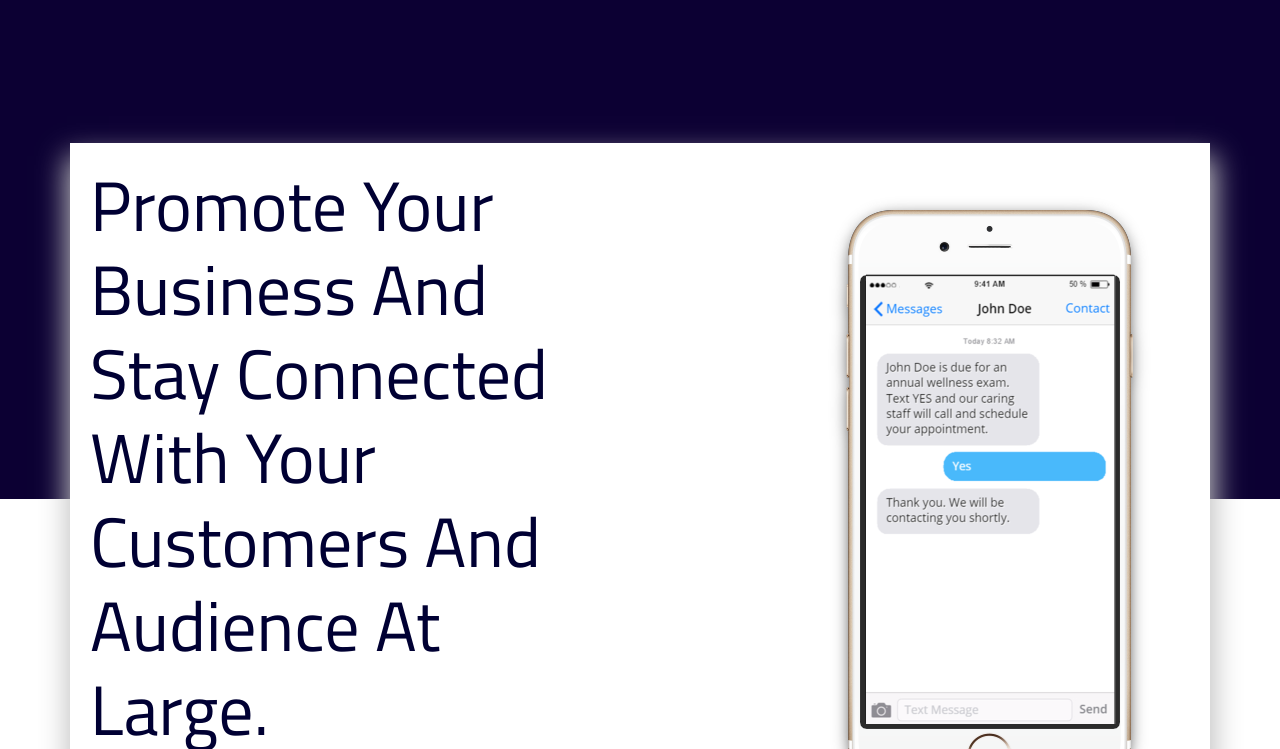
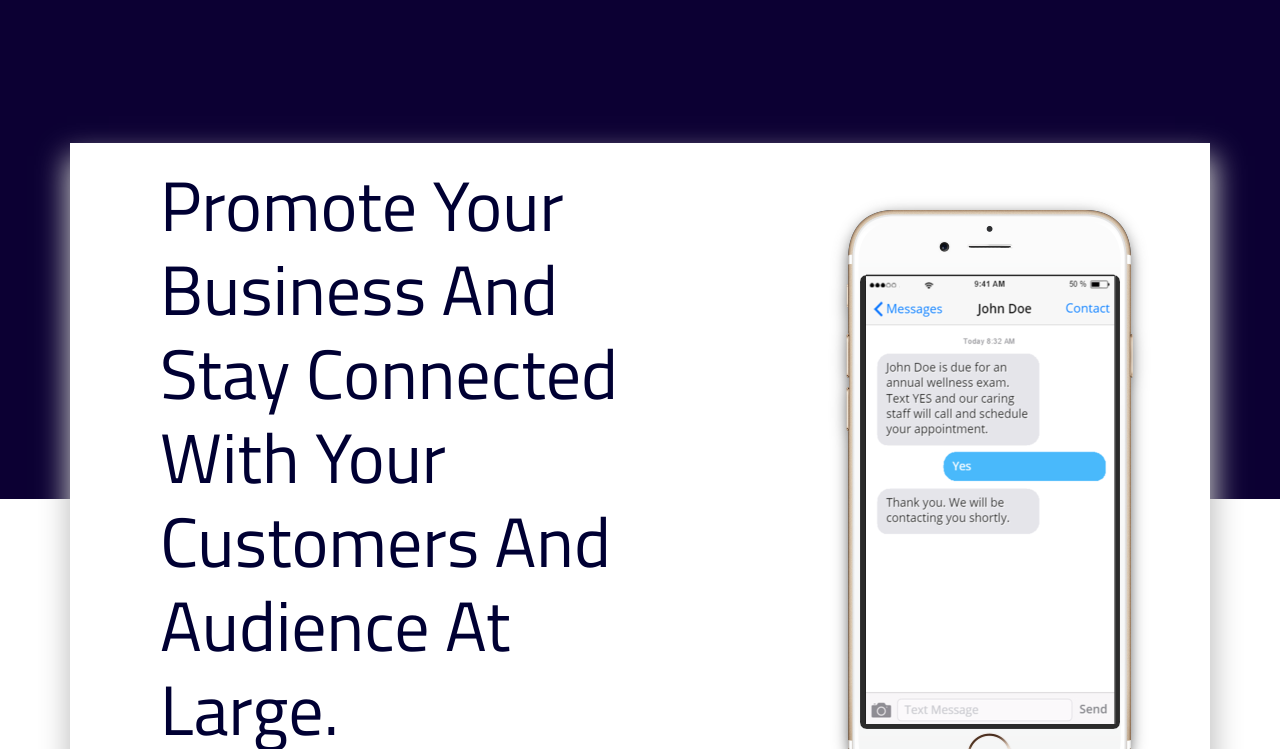
Before and after one commit to iamlimo/1nairasms, a plain HTML site: page index.html in a window 1280 px wide. Shown: the part 51-800 px from the top of the page. Drawn offline with nearby package versions, Linux system fonts and the light colour scheme.

Commit message:
Update main.css

```diff
--- a/style/main.css
+++ b/style/main.css
@@ -8,7 +8,10 @@ body {
     background: #0C0033;
     height: 550px;
     color: #fff;
+}
 
+.container{
+   padding-left: 90px !important;
 }
 
 h1,
```
